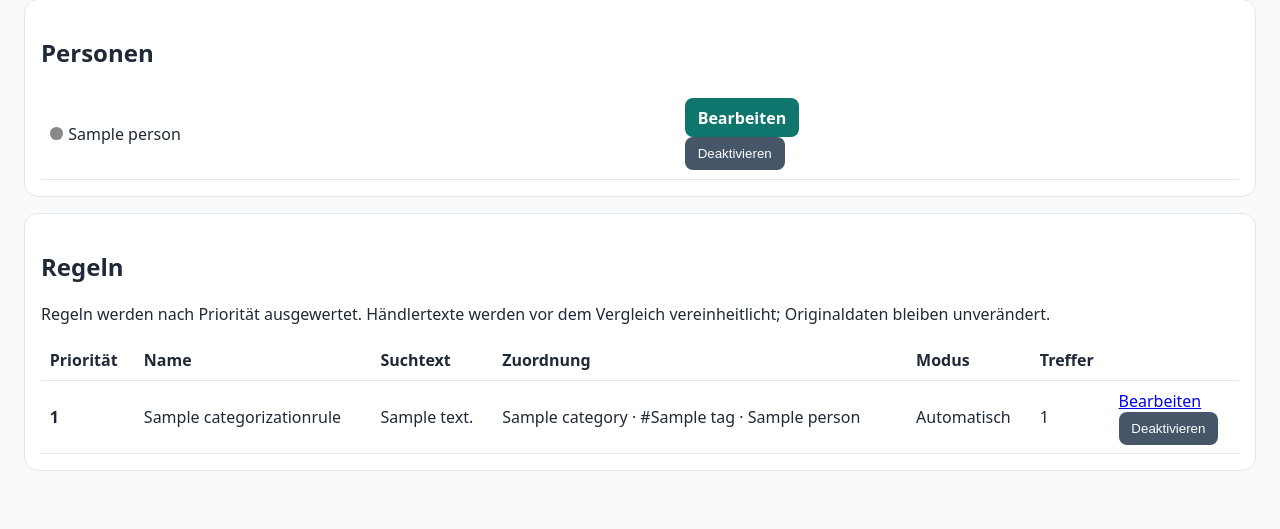
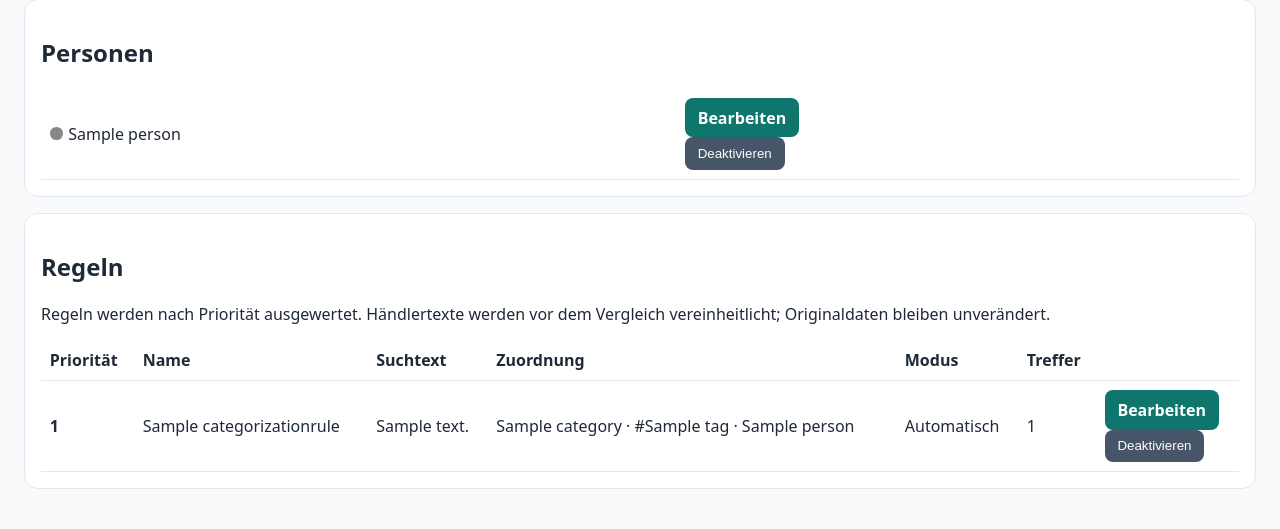
Before and after one commit to lenni-web/home-finance, a Django app: page /settings/classification/ in a window 1280 px wide. Shown: the part 1738-2267 px from the top of the page. Before the commit the page ends 2209 px from the top, so only its background shows below. Run offline with Django 5.2, Linux system fonts and the light colour scheme; a user stored in the database is signed in; tables that the repository leaves empty hold one stand-in row (values such as "Sample post"); parts of the project's set-up code (start-up, migrations or seed data) failed here and were passed over.

Commit message:
Regelbearbeitung als Button darstellen

```diff
--- a/templates/ledger/manage_classification.html
+++ b/templates/ledger/manage_classification.html
@@ -32,5 +32,5 @@
   <section class="card"><h2>Kategorien</h2><table><tbody>{% for item in categories %}<tr class="{% if not item.active %}inactive{% endif %}"><td><span class="swatch" style="background:{{ item.color }}"></span>{{ item }}</td><td><a class="button-link" href="{% url 'edit_classification' 'category' item.pk %}">Bearbeiten</a> <form method="post" action="{% url 'toggle_classification' 'category' item.pk %}">{% csrf_token %}<button class="toggle">{% if item.active %}Deaktivieren{% else %}Aktivieren{% endif %}</button></form></td></tr>{% endfor %}</tbody></table></section>
   <section class="card"><h2>Tags</h2><table><tbody>{% for item in tags %}<tr class="{% if not item.active %}inactive{% endif %}"><td><span class="swatch" style="background:{{ item.color }}"></span>{{ item }}</td><td><form method="post" action="{% url 'toggle_classification' 'tag' item.pk %}">{% csrf_token %}<button class="toggle">{% if item.active %}Deaktivieren{% else %}Aktivieren{% endif %}</button></form></td></tr>{% endfor %}</tbody></table></section>
   <section class="card"><h2>Personen</h2><table><tbody>{% for item in people %}<tr class="{% if not item.active %}inactive{% endif %}"><td><span class="swatch" style="background:{{ item.color }}"></span>{{ item }}</td><td><a class="button-link" href="{% url 'edit_classification' 'person' item.pk %}">Bearbeiten</a> <form method="post" action="{% url 'toggle_classification' 'person' item.pk %}">{% csrf_token %}<button class="toggle">{% if item.active %}Deaktivieren{% else %}Aktivieren{% endif %}</button></form></td></tr>{% endfor %}</tbody></table></section>
-  <section class="card"><h2>Regeln</h2><p>Regeln werden nach Priorität ausgewertet. Händlertexte werden vor dem Vergleich vereinheitlicht; Originaldaten bleiben unverändert.</p><table><thead><tr><th>Priorität</th><th>Name</th><th>Suchtext</th><th>Zuordnung</th><th>Modus</th><th>Treffer</th><th></th></tr></thead><tbody>{% for item in rules %}<tr class="{% if not item.active %}inactive{% endif %}"><td><strong>{{ item.priority }}</strong></td><td>{{ item.name }}</td><td>{{ item.match_text }}</td><td>{{ item.category|default:"–" }}{% for tag in item.tags.all %} · #{{ tag }}{% endfor %}{% for person in item.people.all %} · {{ person }}{% endfor %}</td><td>{% if item.auto_apply %}Automatisch{% else %}Vorschlag{% endif %}</td><td>{{ item.times_applied }}</td><td><a href="{% url 'edit_rule' item.pk %}">Bearbeiten</a><form method="post" action="{% url 'toggle_classification' 'rule' item.pk %}">{% csrf_token %}<button class="toggle">{% if item.active %}Deaktivieren{% else %}Aktivieren{% endif %}</button></form></td></tr>{% empty %}<tr><td colspan="7">Noch keine Regeln.</td></tr>{% endfor %}</tbody></table></section>
+  <section class="card"><h2>Regeln</h2><p>Regeln werden nach Priorität ausgewertet. Händlertexte werden vor dem Vergleich vereinheitlicht; Originaldaten bleiben unverändert.</p><table><thead><tr><th>Priorität</th><th>Name</th><th>Suchtext</th><th>Zuordnung</th><th>Modus</th><th>Treffer</th><th></th></tr></thead><tbody>{% for item in rules %}<tr class="{% if not item.active %}inactive{% endif %}"><td><strong>{{ item.priority }}</strong></td><td>{{ item.name }}</td><td>{{ item.match_text }}</td><td>{{ item.category|default:"–" }}{% for tag in item.tags.all %} · #{{ tag }}{% endfor %}{% for person in item.people.all %} · {{ person }}{% endfor %}</td><td>{% if item.auto_apply %}Automatisch{% else %}Vorschlag{% endif %}</td><td>{{ item.times_applied }}</td><td><a class="button-link" href="{% url 'edit_rule' item.pk %}">Bearbeiten</a> <form method="post" action="{% url 'toggle_classification' 'rule' item.pk %}">{% csrf_token %}<button class="toggle">{% if item.active %}Deaktivieren{% else %}Aktivieren{% endif %}</button></form></td></tr>{% empty %}<tr><td colspan="7">Noch keine Regeln.</td></tr>{% endfor %}</tbody></table></section>
 </body></html>
```
